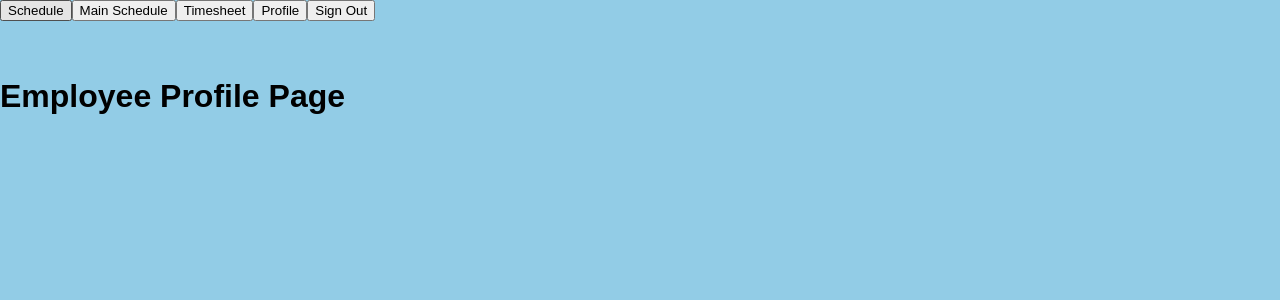
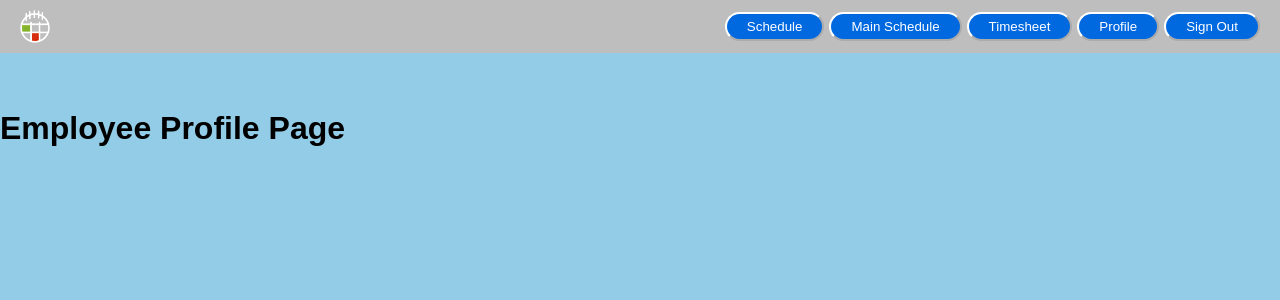
Before and after one commit to awkwardlook/Scheduler-App, a Vue app in the folder scheduler-app/: page /employeeprof in a window 1280 px wide. Shown: the top 300 px of the page. Built offline with nearby package versions, Linux system fonts and the light colour scheme.

Commit message:
applied header to all pages

```diff
--- a/scheduler-app/src/components/Header/EmployeeHeader.vue
+++ b/scheduler-app/src/components/Header/EmployeeHeader.vue
@@ -1,11 +1,18 @@
 <template>
-    <div class="header">
-        <button @click="$router.push('/employeeschedule')">Schedule</button>
-        <button @click="$router.push('/mainschedule')">Main Schedule</button>
-        <button @click="$router.push('/employeetimesheet')">Timesheet</button>
-        <button @click="$router.push('/employeeprof')">Profile</button>
-        <button @click="logout">Sign Out</button>
-    </div>
+    <header :class="{ 'scrolled-nav': scrollPosition }">
+        <nav class="flexbox">
+            <div class="branding">
+                <img src="@/assets/scheduler_logo2.png" alt=""/>
+            </div>
+            <div class="buttons">
+                <button class="btn" @click="$router.push('/employeeschedule')">Schedule</button>
+                <button class="btn" @click="$router.push('/mainschedule')">Main Schedule</button>
+                <button class="btn" @click="$router.push('/employeetimesheet')">Timesheet</button>
+                <button class="btn" @click="$router.push('/employeeprof')">Profile</button>
+                <button class="btn" @click="logout">Sign Out</button>
+            </div>
+        </nav>
+    </header>
 </template>
 
 <script>
@@ -33,8 +40,58 @@
 
 </script>
 
-<style>
-.header {
-    align-content: center;
-}
+<style scoped>
+    header.scrolled-nav {
+        z-index: 99;
+        width: 100%;
+        position: fixed;
+        transition: 0.5 ease all;
+        color: #fff;
+    }
+
+    nav.flexbox {
+        position: relative;
+        display: flex;
+        flex-direction: row;
+        align-items: center;
+        width: 100%;
+        margin: auto;
+        background-color: #bebebe;
+    }
+
+    .buttons {
+        display: flex;
+        align-items: center;
+        position: absolute;
+        padding: 10px;
+        right: 10px;
+    }
+
+    .btn {
+        background-color: #0069e0;
+        border-radius: 20px;
+        border-color: white;
+        color:white;
+        padding: 5px 20px;
+        margin-left: 5px;
+    }
+
+    .btn:hover {
+        box-shadow: 0 3px 5px 0 rgba(0,0,0,0.24), 0 17px 50px 0 rgba(0,0,0,0.19);
+        background-color: #25deff; /* Green */
+        color: #212121;
+        cursor: pointer;
+        transition-duration: 0.4s;
+    }
+
+    .branding {
+        display: flex;
+        align-items: center;
+        padding: 10px 20px;
+    }
+
+    img {
+        width: 30px;
+    }
+
 </style>
--- a/scheduler-app/src/components/Header/EmployerHeader.vue
+++ b/scheduler-app/src/components/Header/EmployerHeader.vue
@@ -22,6 +22,15 @@
         position: fixed;
         transition: 0.5 ease all;
         color: #fff;
+    }
+
+    nav.flexbox {
+        position: relative;
+        display: flex;
+        flex-direction: row;
+        align-items: center;
+        width: 100%;
+        margin: auto;
         background-color: #bebebe;
     }
 
@@ -30,31 +39,22 @@
         align-items: center;
         position: absolute;
         padding: 10px;
-        right: 24px;
-
-    }
-
-    nav.flexbox {
-        position: relative;
-        display: flex;
-        flex-direction: row;
-        width: 100%;
-        margin: auto;
-        background-color: #bebebe;
+        right: 10px;
     }
 
     .btn {
         background-color: #0069e0;
         border-radius: 20px;
+        border-color: white;
         color:white;
-        padding: 5px 24px;
+        padding: 5px 20px;
         margin-left: 5px;
     }
 
     .btn:hover {
-        box-shadow: 0 12px 16px 0 rgba(0,0,0,0.24), 0 17px 50px 0 rgba(0,0,0,0.19);
+        box-shadow: 0 3px 5px 0 rgba(0,0,0,0.24), 0 17px 50px 0 rgba(0,0,0,0.19);
         background-color: #25deff; /* Green */
-        color: rgb(25, 27, 44);
+        color: #212121;
         cursor: pointer;
         transition-duration: 0.4s;
     }
@@ -67,7 +67,6 @@
 
     img {
         width: 30px;
-        transition: 0.5 ease all;
     }
 
 </style>
--- a/scheduler-app/src/components/Header/Header.vue
+++ b/scheduler-app/src/components/Header/Header.vue
@@ -1,6 +1,7 @@
 <template>
+    <!-- weird gap at the top of login box cannot resolve -->
     <header :class="{ 'scrolled-nav': scrollPosition }">
-        <nav>
+        <nav class="flexbox">
             <div class="branding">
                 <router-link to="/"><img src="@/assets/scheduler_logo2.png" alt=""/></router-link>
             </div>
@@ -10,25 +11,29 @@
 
 <style scoped>
     header {
-        background-color: #bebebe;
         z-index: 99;
         width: 100%;
         position: fixed;
     }
 
-    nav {
+    nav.flexbox {
         position: relative;
         display: flex;
         flex-direction: row;
-        padding: 10px 0;
-        transition: .5s ease all;
-        width: 95%;
+        align-items: center;
+        width: 100%;
         margin: 0 auto;
+        background-color: #bebebe;
     }
 
     .branding {
         display: flex;
         align-items: center;
+        padding: 10px 20px;
+    }
+
+    .branding:hover {
+        cursor: pointer;
     }
 
     img {
```
